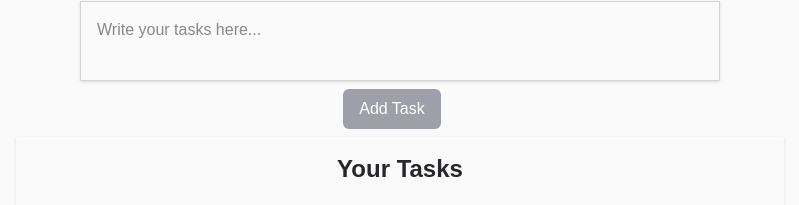
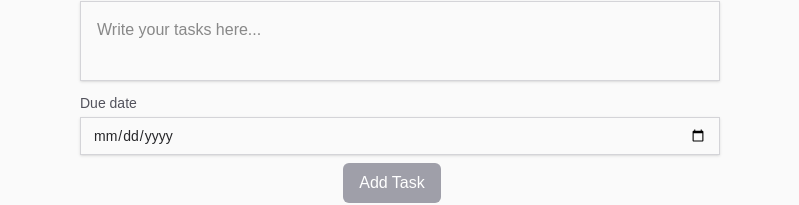
Before and after one commit to vincentic/ai-software-engineering, a Next.js app in the folder todo-list-app/frontend/: page / in a window 1280 px wide. Shown: the part 199-404 px from the top of the page, without its empty margins (240-1039 px from the left). Built offline with nearby package versions, Linux system fonts and the light colour scheme; no server answers.

Commit message:
feat: add manual due date selection

```diff
--- a/todo-list-app/frontend/app/components/AddTodo.tsx
+++ b/todo-list-app/frontend/app/components/AddTodo.tsx
@@ -5,12 +5,23 @@ interface AddTodoProps {
   onAdd: (task: string) => void;
   value?: string;
   onChange?: (val: string) => void;
+  dueDateValue?: string;
+  onDueDateChange?: (val: string) => void;
   onCancel?: () => void;
   disabled?: boolean;
   isEditing?: boolean;
 }
 
-export default function AddTodo({ onAdd, value = "", onChange, onCancel, disabled = false, isEditing = false }: AddTodoProps) {
+export default function AddTodo({
+  onAdd,
+  value = "",
+  onChange,
+  dueDateValue = "",
+  onDueDateChange,
+  onCancel,
+  disabled = false,
+  isEditing = false,
+}: AddTodoProps) {
   function handleAdd() {
     const trimmed = value?.trim();
     if (trimmed && !disabled) {
@@ -26,6 +37,16 @@ export default function AddTodo({ onAdd, value = "", onChange, onCancel, disable
         className="h-20 w-full resize-none border border-zinc-300 p-4 shadow-sm focus:outline-none focus:ring-2 focus:ring-blue-500 dark:bg-zinc-800 dark:border-zinc-600 dark:text-zinc-200"
         placeholder="Write your tasks here..."
       />
+      <label className="mt-3 flex flex-col text-left text-sm font-medium text-zinc-600 dark:text-zinc-300">
+        Due date
+        <input
+          type="date"
+          value={dueDateValue}
+          onChange={(e) => onDueDateChange && onDueDateChange(e.target.value)}
+          disabled={disabled}
+          className="mt-1 border border-zinc-300 px-3 py-2 text-zinc-800 shadow-sm focus:outline-none focus:ring-2 focus:ring-blue-500 disabled:cursor-not-allowed disabled:opacity-50 dark:border-zinc-600 dark:bg-zinc-800 dark:text-zinc-200"
+        />
+      </label>
       <div>
         <button
           onClick={handleAdd}
--- a/todo-list-app/frontend/app/components/HomeClient.tsx
+++ b/todo-list-app/frontend/app/components/HomeClient.tsx
@@ -13,6 +13,7 @@ export default function HomeClient() {
   const [viewingId, setViewingId] = useState<string | null>(null);
   const [editId, setEditId] = useState<string | null>(null);
   const [editValue, setEditValue] = useState<string>("");
+  const [dueDateValue, setDueDateValue] = useState<string>("");
   const [togglingId, setTogglingId] = useState<string | null>(null);
   const [isInitialLoading, setIsInitialLoading] = useState(true);
   const [error, setError] = useState<string | null>(null);
@@ -67,18 +68,30 @@ export default function HomeClient() {
     }
   };
 
+  const selectedDueDate = () => {
+    if (!dueDateValue) {
+      return {};
+    }
+
+    return { dueDate: new Date(`${dueDateValue}T12:00:00`).toISOString() };
+  };
+
+  const resetForm = () => {
+    setEditId(null);
+    setEditValue("");
+    setDueDateValue("");
+  };
+
   const handleAdd = async (task: string) => {
     // If editId exists, perform update
     if (editId) {
       try {
         setIsLoading(true);
-        const res = await updateTodo(editId, { todoName: task });
+        const res = await updateTodo(editId, { todoName: task, ...selectedDueDate() });
         if (res.code === 200) {
           const ok = await refreshTodos();
           if (ok) {
-            // clear edit state
-            setEditId(null);
-            setEditValue("");
+            resetForm();
           }
         } else {
           alert("Failed to save changes. Please try again.");
@@ -95,12 +108,12 @@ export default function HomeClient() {
     // Add new todo
     try {
       setIsLoading(true);
-      const result = await addTodo({ todoName: task, isFinished: 0 });
+      const result = await addTodo({ todoName: task, isFinished: 0, ...selectedDueDate() });
 
       if (result.code === 200) {
         // Fetch updated todos list
         await refreshTodos();
-        setEditValue("");
+        resetForm();
       }
     } catch (error) {
       console.error("Error adding task:", error);
@@ -166,7 +179,9 @@ export default function HomeClient() {
         onAdd={handleAdd}
         value={editValue}
         onChange={setEditValue}
-        onCancel={() => { setEditId(null); setEditValue(""); }}
+        dueDateValue={dueDateValue}
+        onDueDateChange={setDueDateValue}
+        onCancel={resetForm}
         disabled={isLoading}
         isEditing={Boolean(editId)}
       />
@@ -243,6 +258,7 @@ export default function HomeClient() {
                       onClick={() => {
                         setEditId(todo.todoId);
                         setEditValue(todo.todoName || "");
+                        setDueDateValue(todo.dueDate ? new Date(todo.dueDate).toISOString().slice(0, 10) : "");
                         // scroll to top or focus could be added
                       }}
                       className="px-3 py-1 bg-zinc-400 text-white text-sm rounded-md hover:bg-zinc-600 focus:outline-none focus:ring-2 focus:ring-blue-400 transition-colors"
```
